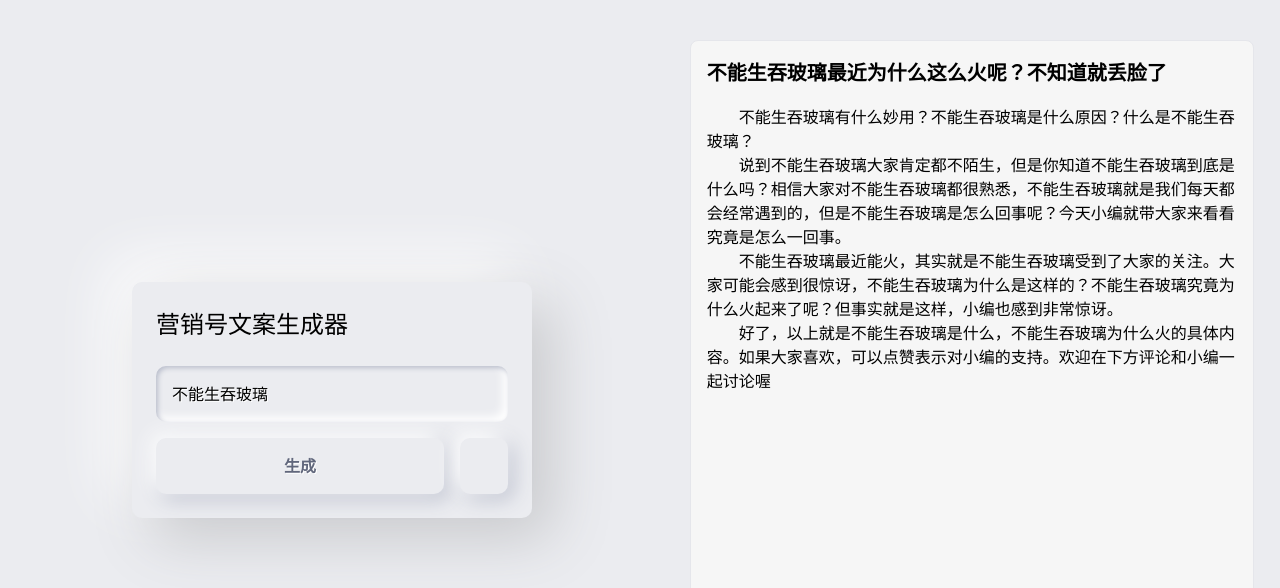
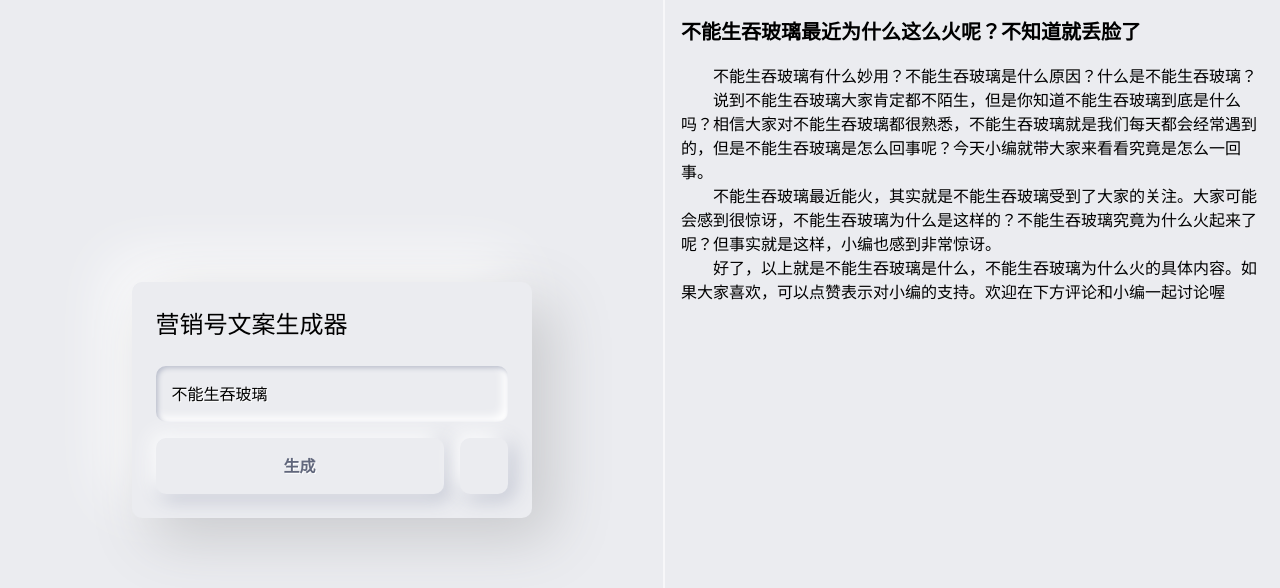
Before and after one commit to lainbo/marketing-account, a Vue app: page / in a window 1280 px wide. Shown: the top 588 px of the page. Built offline with nearby package versions, Linux system fonts and the light colour scheme; some icons are missing; a web font is replaced by a local one.

Commit message:
style: 优化样式

```diff
--- a/src/views/MainView.vue
+++ b/src/views/MainView.vue
@@ -6,18 +6,18 @@ const { copy } = useClipboard() // 复制结果功能
 const userInput = ref('不能生吞玻璃')
 const paragraph3Last =
   '大家可能会感到很惊讶，%s为什么是这样的？%s究竟为什么火起来了呢？但事实就是这样，小编也感到非常惊讶。'
-const paragraph1 = ref('')
-const paragraph2 = ref('')
-const paragraph3 = ref('')
-const paragraph4 = ref('')
-const last = ref('')
-const title = ref('')
+const paragraph1 = ref<string>('')
+const paragraph2 = ref<string>('')
+const paragraph3 = ref<string>('')
+const paragraph4 = ref<string>('')
+const last = ref<string>('')
+const title = ref<string>('')
 
 // 生成文章
 function generateArticle() {
   title.value = replaceStr(createTitle()) // 标题
   paragraph1.value = replaceStr(
-    createTitleQ() + createTitleQ() + createTitleQ()
+    [...new Set([createTitleQ(), createTitleQ(), createTitleQ()])].join('')
   ) // 第一段
   paragraph2.value = replaceStr(createParagraph(2) + createEditorBehavior()) // 第二段
   paragraph3.value = replaceStr(createParagraph(3) + paragraph3Last) // 第三段
@@ -133,21 +133,15 @@ onMounted(() => {
         </div>
       </div>
     </div>
-    <div class="flex-1 grid-c">
-      <div
-        class="text_wrapper bg-light-400 rounded-8px h-90vh w-11/12 flex flex-col"
-      >
+    <div class="flex-1 flex-col overflow-auto text_wrapper">
       <section class="text-20px font-bold leading-8 p-16px pb-0">
         {{ title }}
       </section>
-        <div
-          class="text-16px leading-6 overflow-auto flex-1 p-16px pt-0 mt-16px"
-        >
+      <div class="text-16px leading-6 flex-1 p-16px pt-0 mt-16px">
         <div class="indent-2em">{{ paragraph1 }}</div>
         <div class="indent-2em">{{ paragraph2 }}</div>
         <div class="indent-2em">{{ paragraph3 }}</div>
         <div class="indent-2em">{{ paragraph4 }}{{ last }}</div>
-        </div>
       </div>
     </div>
   </div>
@@ -190,6 +184,6 @@ $color-shadow: #babecc;
   box-shadow: 20px 20px 60px #c8c9cc, -20px -20px 60px #ffffff;
 }
 .text_wrapper {
-  border: 1px solid #e5e6eb;
+  border-left: 2px solid #ffffff9a;
 }
 </style>
```
Lines whose indentation alone changed are shown as unchanged.
